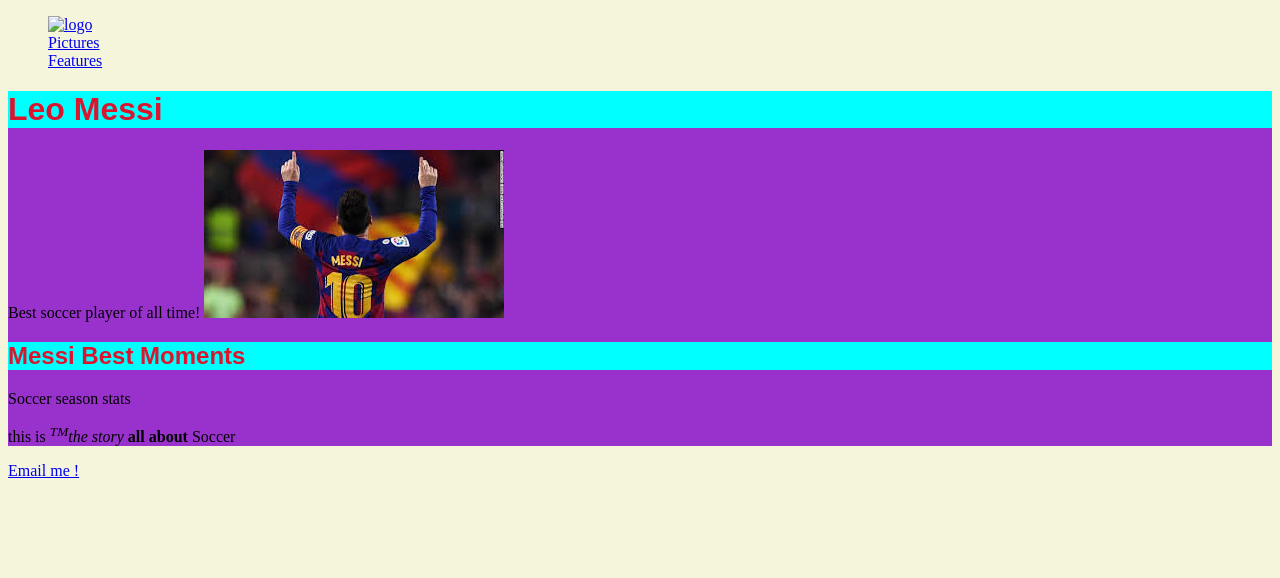
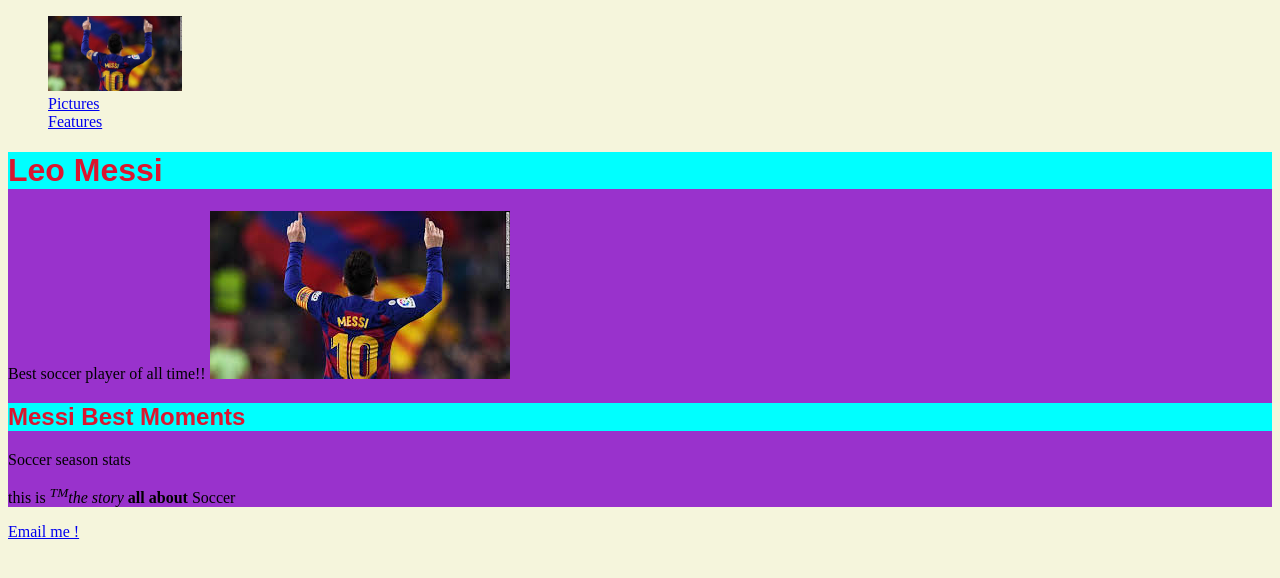
Before and after one commit to zmohame1/assignment3, a plain HTML site: page index.html in a window 1280 px wide. Drawn offline with Linux system fonts and the light colour scheme.

Commit message:
Fix logo

```diff
--- a/index.html
+++ b/index.html
@@ -14,7 +14,7 @@
     <header>
         <nav>
             <ul>
-                <li> <a href="index.html"><img src="images/Barca%20Fan" height="75" alt="logo"></a></li>
+                <li> <a href="index.html"><img src="images/messi.jpeg" height="75" alt="logo"></a></li>
                 <li> <a href="pics.html">Pictures</a> </li>
                 <li> <a href="features.html">Features</a> </li>
             </ul>
@@ -24,7 +24,7 @@
 
         <h1>Leo Messi</h1>
 
-        Best soccer player of all time!
+        Best soccer player of all time!!
         <img src="images/messi.jpeg" alt="Picture Of Messi">
 
         <h2>Messi Best Moments</h2>
```
